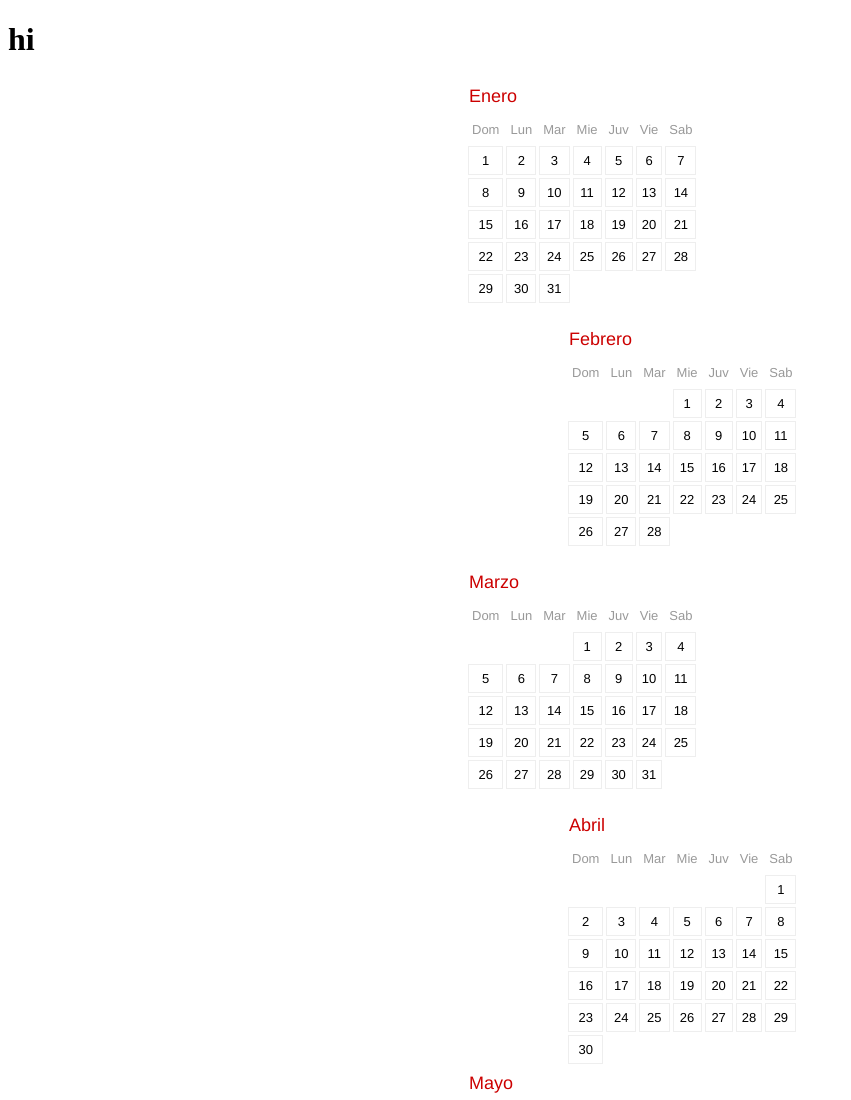
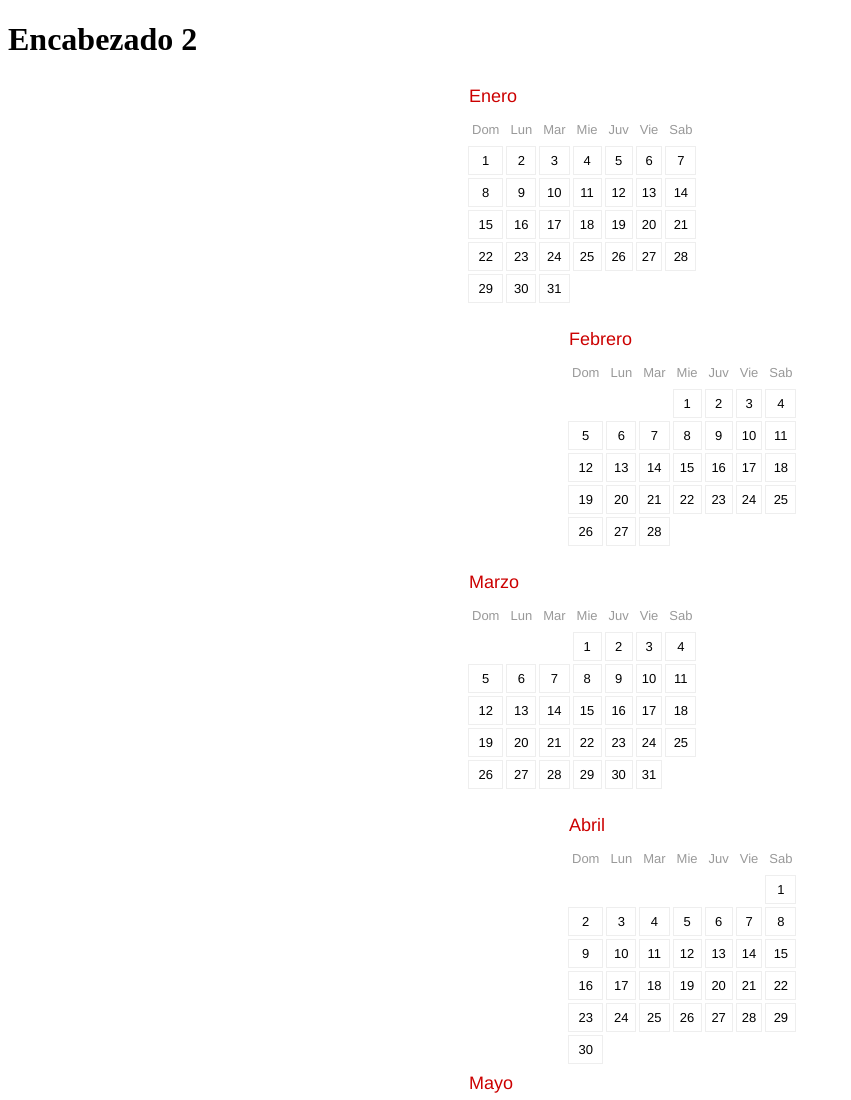
Before and after one commit to jdevelo/calendario-devcode, a plain HTML site: page index.html in a window 1280 px wide. Shown: the top 1100 px of the page, without its empty margins (0-851 px from the left). Drawn offline with Linux system fonts and the light colour scheme.

Commit message:
cambia titulo

```diff
--- a/index.html
+++ b/index.html
@@ -5,7 +5,7 @@
 	<link rel="stylesheet" type="text/css" href="style.css">
 </head>
 <body>
-	<h1>hi</h1>
+	<h1>Encabezado 2 </h1>
 </body>
 	<script src="min.js" defer></script>
 </html>
```
Also changed, not shown: 1 other file.
